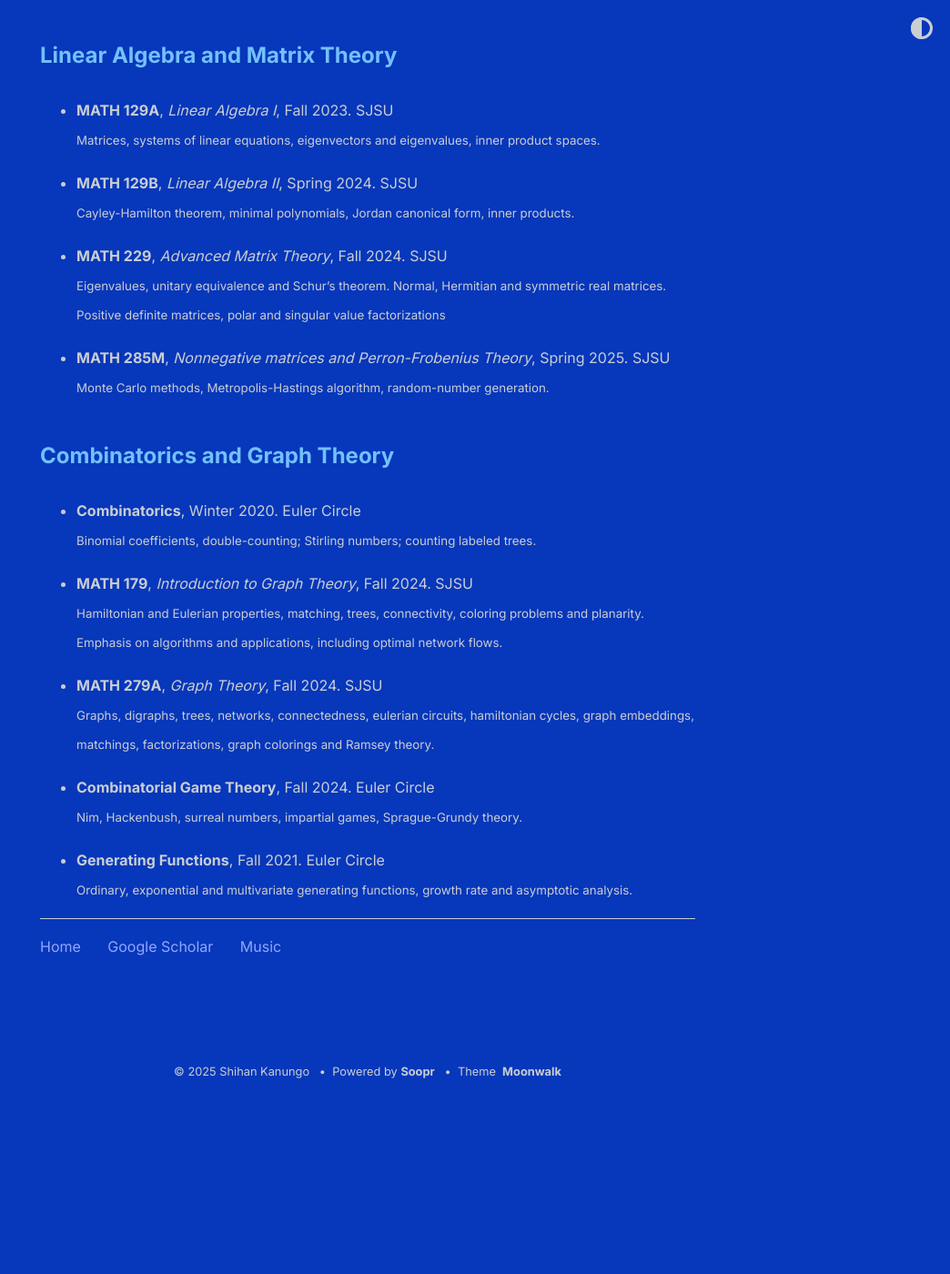
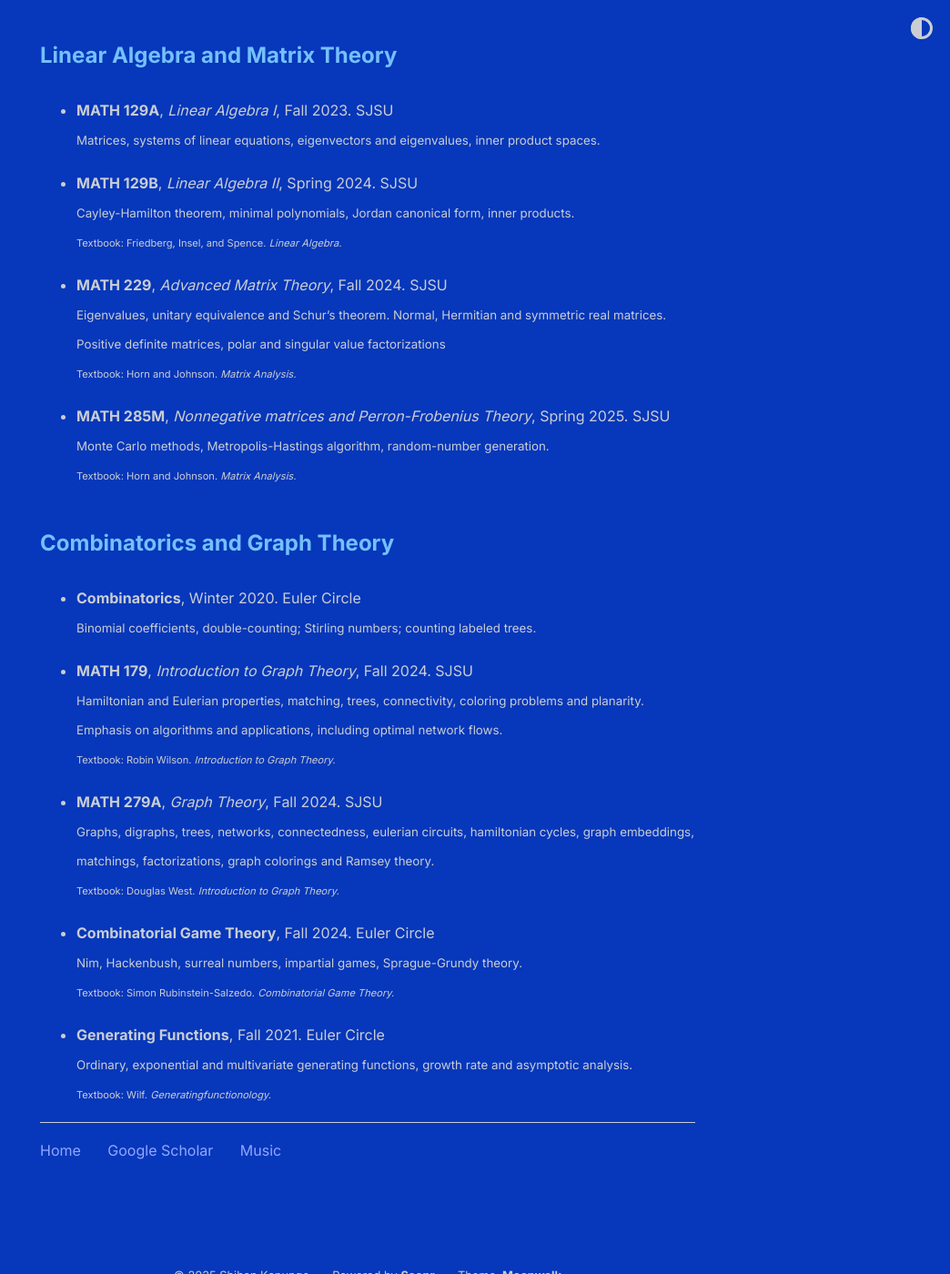
Before and after one commit to shihankanungo/shihankanungo.github.io, a Jekyll site: the page built from courses.md, in a window 1280 px wide and 1400 px high, scrolled down 2345 px. Shown: the whole window at 91% size, without its empty margins (236-1280 px from the left). Built offline with Jekyll 4.4.1, drawn with Linux system fonts in a browser that asks for light colours; before the commit the page ends 3548 px from its top, so only the background shows below that.

Commit message:
Update courses.md

```diff
--- a/courses.md
+++ b/courses.md
@@ -82,16 +82,19 @@ title: Mathematics coursework
 ## Linear Algebra and Matrix Theory
 
 - **MATH 129A**, *Linear Algebra I*, Fall 2023. SJSU <br>
-  <small>Matrices, systems of linear equations, eigenvectors and eigenvalues, inner product spaces.</small>
+  <small>Matrices, systems of linear equations, eigenvectors and eigenvalues, inner product spaces.</small> <br>
 
 - **MATH 129B**, *Linear Algebra II*, Spring 2024. SJSU <br>
-  <small>Cayley-Hamilton theorem, minimal polynomials, Jordan canonical form, inner products.</small>
+  <small>Cayley-Hamilton theorem, minimal polynomials, Jordan canonical form, inner products.</small> <br>
+  <small><small>Textbook: Friedberg, Insel, and Spence. <i>Linear Algebra.</i></small></small>
 
 - **MATH 229**, *Advanced Matrix Theory*, Fall 2024. SJSU <br>
-  <small>Eigenvalues, unitary equivalence and Schur’s theorem. Normal, Hermitian and symmetric real matrices. Positive definite matrices, polar and singular value factorizations</small>
+  <small>Eigenvalues, unitary equivalence and Schur’s theorem. Normal, Hermitian and symmetric real matrices. Positive definite matrices, polar and singular value factorizations</small> <br>
+  <small><small>Textbook: Horn and Johnson. <i>Matrix Analysis.</i></small></small>
 
 - **MATH 285M**, *Nonnegative matrices and Perron-Frobenius Theory*, Spring 2025. SJSU <br>
-  <small>Monte Carlo methods, Metropolis-Hastings algorithm, random-number generation.</small>
+  <small>Monte Carlo methods, Metropolis-Hastings algorithm, random-number generation.</small> <br>
+  <small><small>Textbook: Horn and Johnson. <i>Matrix Analysis.</i></small></small>
 
 ## Combinatorics and Graph Theory
 
@@ -99,13 +102,17 @@ title: Mathematics coursework
   <small>Binomial coefficients, double-counting; Stirling numbers; counting labeled trees.</small>
 
 - **MATH 179**, *Introduction to Graph Theory*, Fall 2024. SJSU <br>
-  <small>Hamiltonian and Eulerian properties, matching, trees, connectivity, coloring problems and planarity. Emphasis on algorithms and applications, including optimal network flows.</small>
+  <small>Hamiltonian and Eulerian properties, matching, trees, connectivity, coloring problems and planarity. Emphasis on algorithms and applications, including optimal network flows.</small> <br>
+  <small><small>Textbook: Robin Wilson. <i>Introduction to Graph Theory.</i></small></small>
 
 - **MATH 279A**, *Graph Theory*, Fall 2024. SJSU <br>
-  <small>Graphs, digraphs, trees, networks, connectedness, eulerian circuits, hamiltonian cycles, graph embeddings, matchings, factorizations, graph colorings and Ramsey theory.</small>
+  <small>Graphs, digraphs, trees, networks, connectedness, eulerian circuits, hamiltonian cycles, graph embeddings, matchings, factorizations, graph colorings and Ramsey theory.</small> <br>
+  <small><small>Textbook: Douglas West. <i>Introduction to Graph Theory.</i></small></small>
 
 - **Combinatorial Game Theory**, Fall 2024. Euler Circle <br>
-  <small>Nim, Hackenbush, surreal numbers, impartial games, Sprague-Grundy theory.</small>
+  <small>Nim, Hackenbush, surreal numbers, impartial games, Sprague-Grundy theory.</small> <br>
+  <small><small>Textbook: Simon Rubinstein-Salzedo. <i>Combinatorial Game Theory.</i></small></small>
 
 - **Generating Functions**, Fall 2021. Euler Circle <br>
-  <small>Ordinary, exponential and multivariate generating functions, growth rate and asymptotic analysis.</small>
+  <small>Ordinary, exponential and multivariate generating functions, growth rate and asymptotic analysis.</small> <br>
+  <small><small>Textbook: Wilf. <i>Generatingfunctionology.</i></small></small>
```
